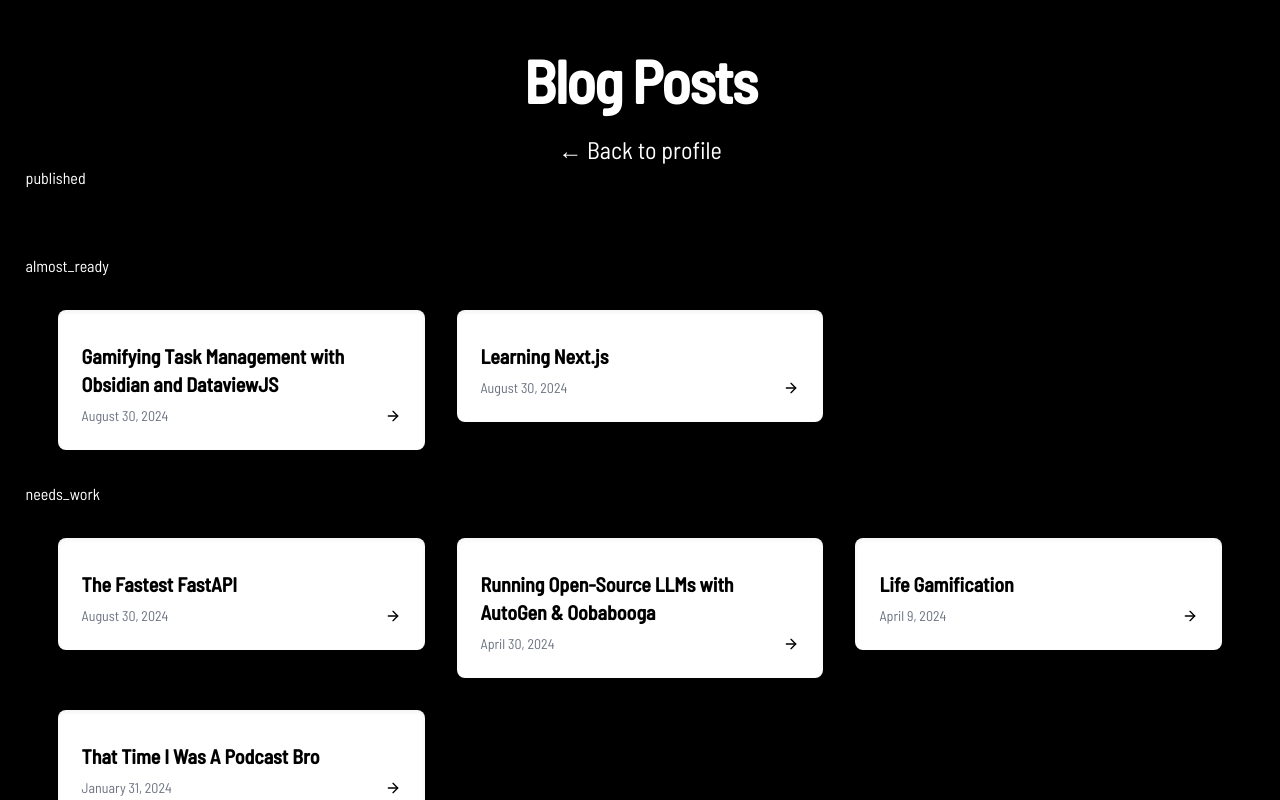
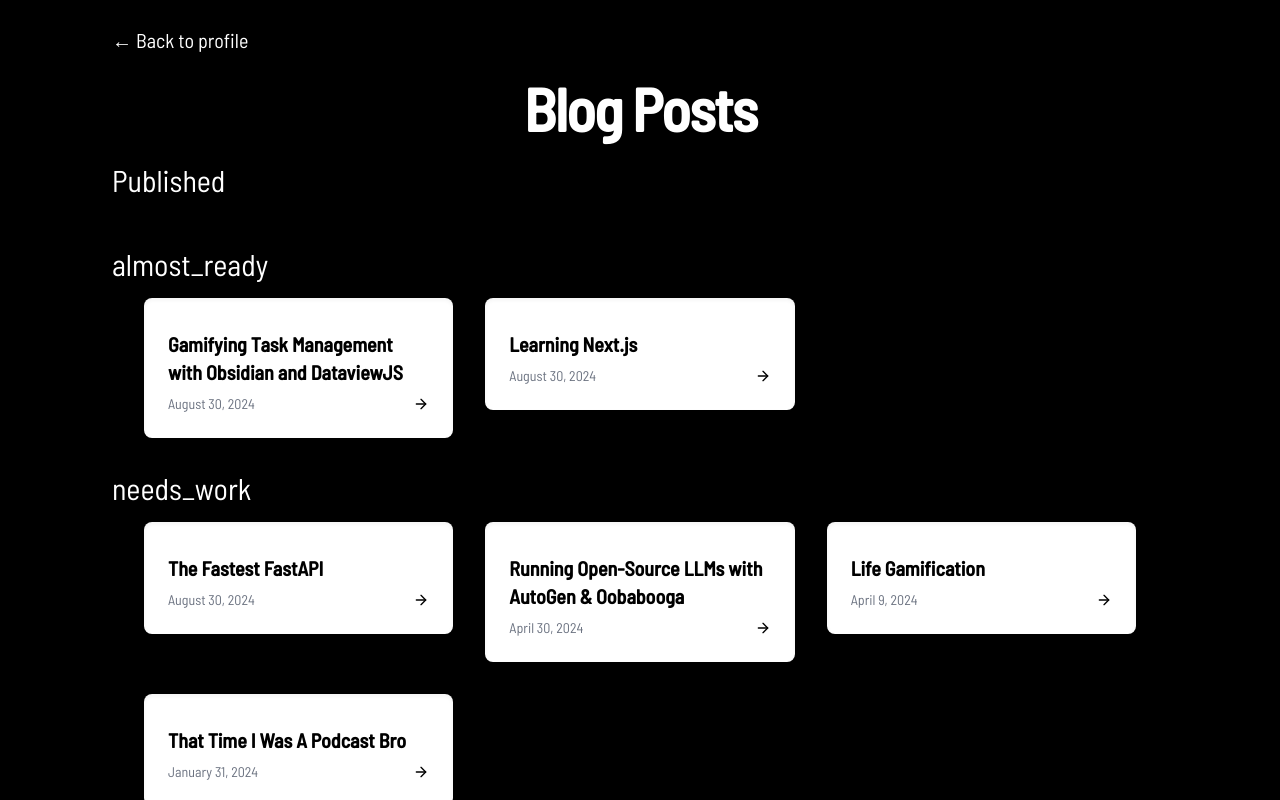
Before and after one commit to cameronsweeney/portfolio_next, a Next.js app: page /blog in a window 1280 px wide. Built offline with nearby package versions, Linux system fonts and the light colour scheme.

Commit message:
Added minimal styling to new blog post section headers; refactored some code for div#root

```diff
--- a/src/app/blog/[slug]/page.tsx
+++ b/src/app/blog/[slug]/page.tsx
@@ -51,6 +51,7 @@ export default function Blog({ params }: any) {
   }
 
   return (
+    <div id="root" className="bg-black text-white">
       <section className={styles.blog_post_page}>
         <div className="mb-4 text-xl flex justify-between">
           <Link key="blog" href="/blog" className={styles.backlink}>&larr; Back to all posts</Link>
@@ -61,5 +62,6 @@ export default function Blog({ params }: any) {
           <CustomMDX source={post.content} />
         </article>
       </section>
+    </div>
   )
 }
--- a/src/app/blog/layout.tsx
+++ b/src/app/blog/layout.tsx
@@ -5,7 +5,5 @@ export default function RootLayout({
 }: {
   children: React.ReactNode;
 }) {
-  return (
-    <div id="root" className="bg-black text-white">{children}</div>
-  );
+  return (<>{children}</>);
 }
--- a/src/app/blog/page.tsx
+++ b/src/app/blog/page.tsx
@@ -50,9 +50,9 @@ const BlogPostComponents = (props: BlogPostProps) => {
 
 const BlogPostSection = (props: BlogPostSectionProps) => {
   const sectionComponent = (
-    <div>
-      <h2>{props.title}</h2>
-      <div className="m-8 grid gap-8 lg:grid-cols-3">
+    <div className="mt-6">
+      <h2 className="text-3xl">{props.title}</h2>
+      <div className="mt-4 mb-8 mx-8 grid gap-8 md:grid-cols-2 lg:grid-cols-3">
         <BlogPostComponents posts={props.posts} />
       </div>
     </div>
@@ -70,14 +70,17 @@ export default function BlogPosts() {
   );
 
   return (
-    <>
-    <h1 className="m-6 text-5xl lg:text-6xl font-extrabold tracking-tight">Blog Posts</h1>
-    <p className="text-2xl hover:underline">
-        <Link key="profile" href="/">&larr; Back to profile</Link>
-    </p>
-    <div>
-      {blogPostSectionComponents}
+    <div id="root" className="bg-black text-white">
+      <div className="max-w-[66rem]">
+        <div className="w-full text-xl flex justify-between">
+          <p><Link key="profile" href="/">&larr; Back to profile</Link></p>
+          <p></p>
+        </div>
+        <h1 className="my-6 mx-auto text-5xl lg:text-6xl font-extrabold tracking-tight text-center">Blog Posts</h1>
+        <div>
+          {blogPostSectionComponents}
+        </div>
+      </div>
     </div>
-    </>
   );
 }
--- a/src/app/blog/utils.tsx
+++ b/src/app/blog/utils.tsx
@@ -72,7 +72,7 @@ export function getBlogPosts() {
   const inDevEnvironment = !!process && process.env.NODE_ENV === 'development';
 
   let blogPostSections: SectionedBlogPosts = {
-    "published": []
+    "Published": []
   }
   if (inDevEnvironment) {
     blogPostSections["almost_ready"] = [];
```
Lines whose indentation alone changed are shown as unchanged.
